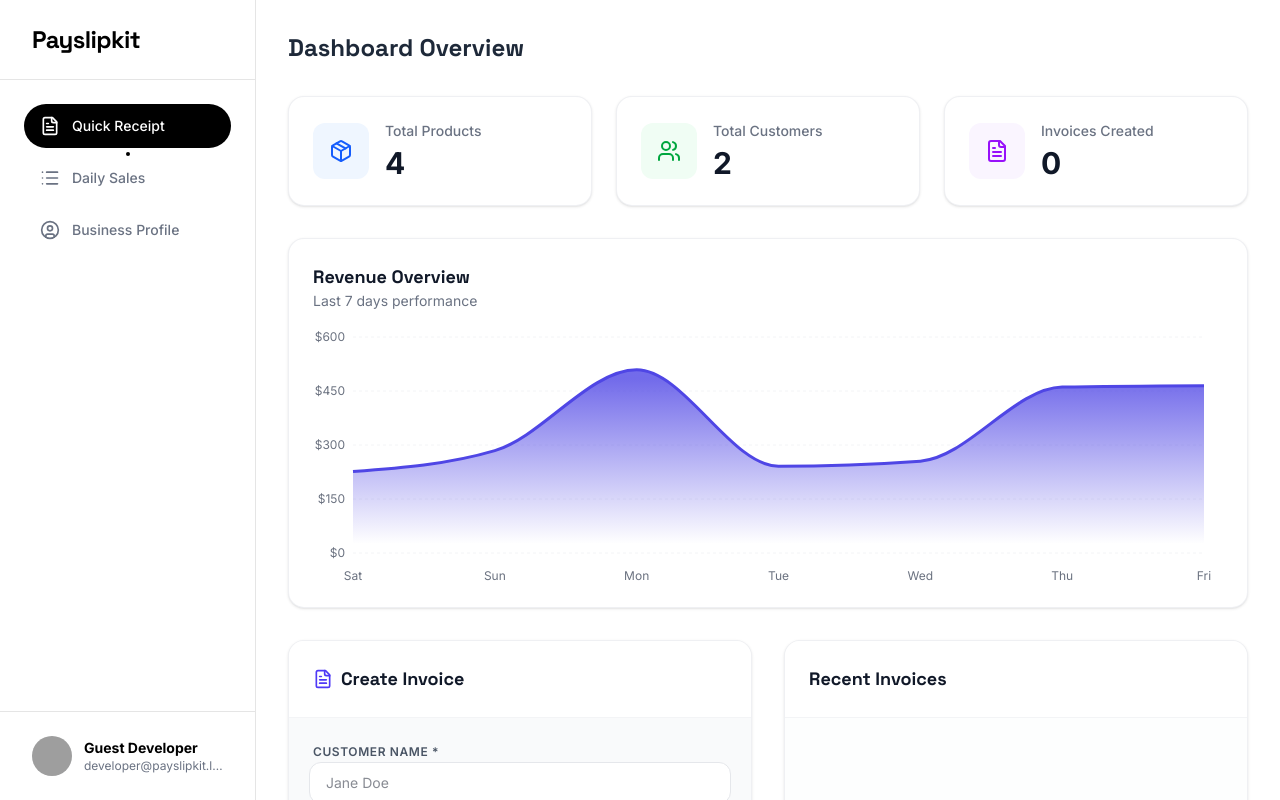
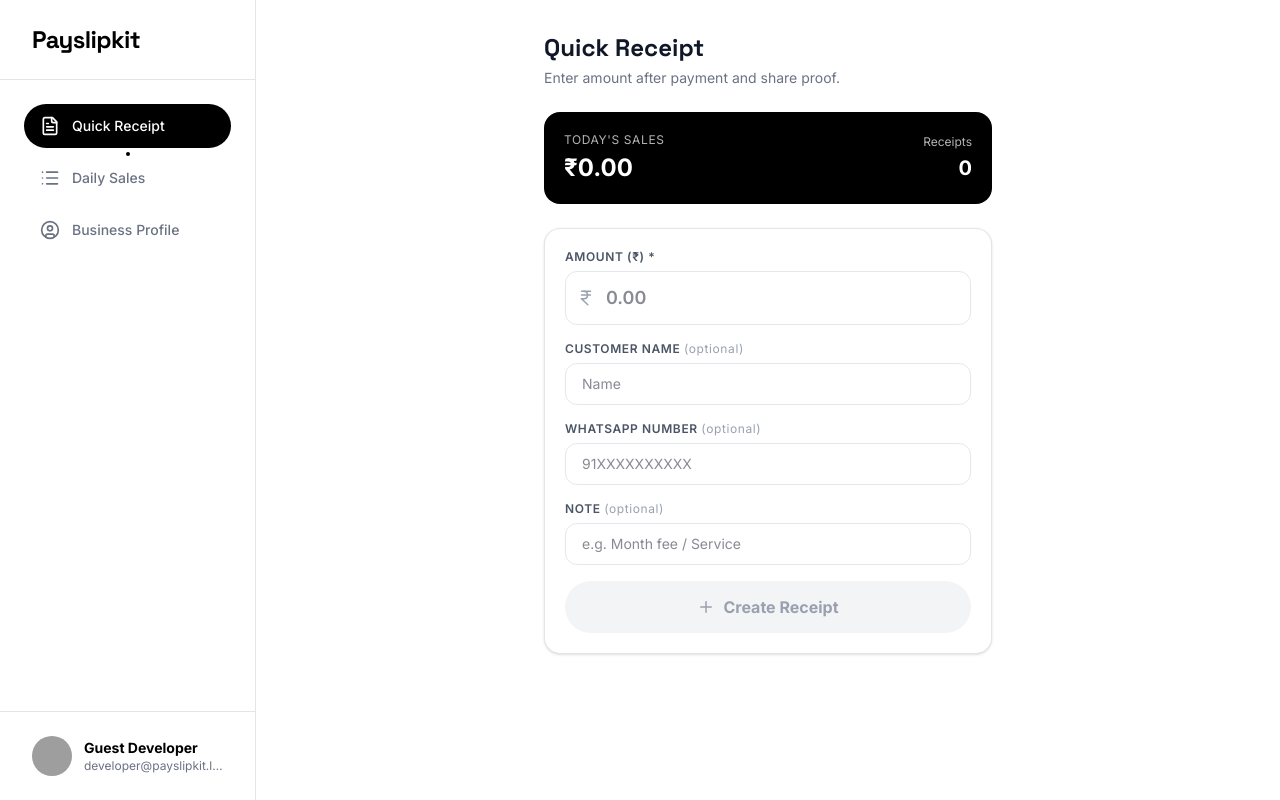
Before and after one commit to ankit2424/invoice-generator, a React (Vite) app: page / in a window 1280 px wide. Built offline with nearby package versions, Linux system fonts and the light colour scheme; grey boxes are pictures that could not be loaded.

Commit message:
Wire QuickReceiptView into Receipt tab for MVP

```diff
--- a/src/App.tsx
+++ b/src/App.tsx
@@ -1,7 +1,7 @@
 import { useState, useEffect } from 'react';
 import { FileText, List, UserCircle } from 'lucide-react';
 import { motion, AnimatePresence } from 'motion/react';
-import DashboardView from './components/DashboardView';
+import QuickReceiptView from './components/QuickReceiptView';
 import InvoicesView from './components/InvoicesView';
 import ProfileView from './components/ProfileView';
 import { doc, onSnapshot, db } from './lib/db';
@@ -96,10 +96,10 @@ export default function App() {
 
   const renderContent = () => {
     switch (activeTab) {
-      case 'receipt': return <DashboardView user={user} />;
+      case 'receipt': return <QuickReceiptView user={user} />;
       case 'sales': return <InvoicesView user={user} />;
       case 'profile': return <ProfileView user={user} onUserUpdate={(newUser) => setUser(newUser)} />;
-      default: return <DashboardView user={user} />;
+      default: return <QuickReceiptView user={user} />;
     }
   };
 
```
